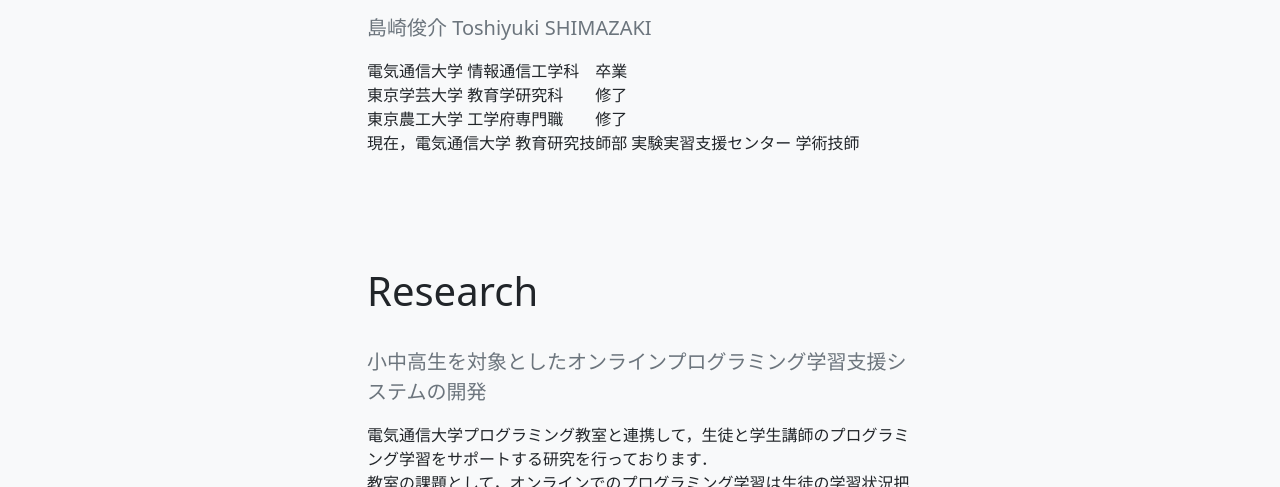
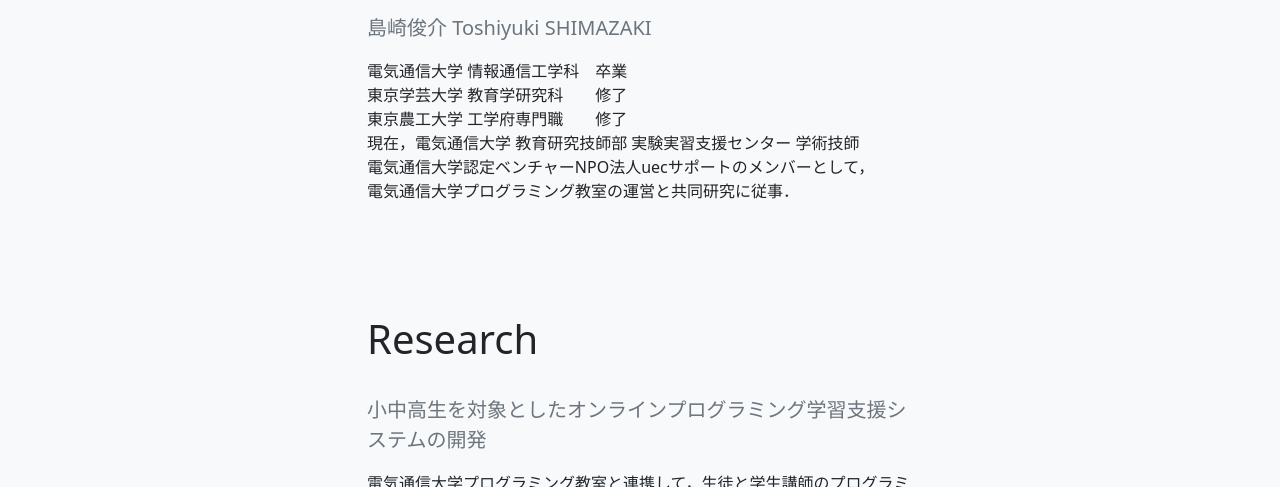
Before and after one commit to AcademicEngineer/academicengineer.github.io, a plain HTML site: page shimazaki/index.html in a window 1280 px wide. Shown: the part 613-1100 px from the top of the page. Drawn offline with Linux system fonts and the light colour scheme.

Commit message:
Update index.html

```diff
--- a/shimazaki/index.html
+++ b/shimazaki/index.html
@@ -93,7 +93,9 @@
         <p>電気通信大学 情報通信工学科　卒業<br>
            東京学芸大学 教育学研究科　　修了<br>
            東京農工大学 工学府専門職　　修了<br>
-           現在，電気通信大学 教育研究技師部 実験実習支援センター 学術技師
+           現在，電気通信大学 教育研究技師部 実験実習支援センター 学術技師<br>
+           電気通信大学認定ベンチャーNPO法人uecサポートのメンバーとして，<br>
+           電気通信大学プログラミング教室の運営と共同研究に従事．
         <p>
       </div>
     </div>
```
